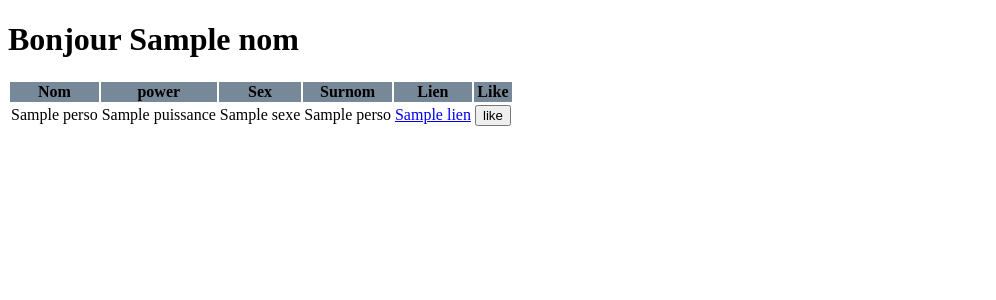
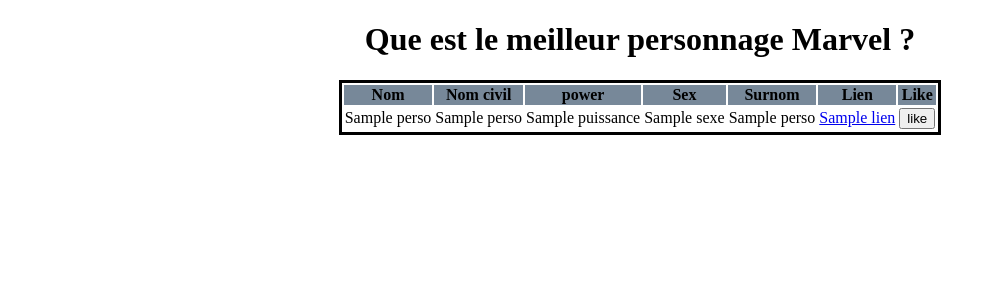
Before and after one commit to Entropie67/templateflasktuto, a Flask app: template templates/index.html in a window 1280 px wide. Shown: the top 300 px of the page, without its empty margins (0-996 px from the left). Run offline with Flask 2, Linux system fonts and the light colour scheme; the template is opened without the code that fills it: most values are stand-ins (such as "Sample title", 1, 10 or a date in 2020).

Commit message:
style table

```diff
--- a/app.py
+++ b/app.py
@@ -14,4 +14,4 @@
     return 'Coucou !'
 
 if __name__ == '__main__':
-    app.run()
+    app.run(debug=True)
--- a/core/marvel.py
+++ b/core/marvel.py
@@ -26,6 +26,3 @@
         WHERE idpersonnage = {id}'''
     curseur.execute(sql)
     connexion.commit()
-
-
-power_up(4, 300)
--- a/static/css/style.css
+++ b/static/css/style.css
@@ -1,3 +1,17 @@
 th {
     background-color: lightslategray;
 }
+
+h1{
+    text-align: center;
+}
+
+tr:hover {
+    background-color: bisque;
+}
+
+table {
+    border: solid;
+    margin-left: auto;
+    margin-right: auto;
+}
--- a/templates/index.html
+++ b/templates/index.html
@@ -1,15 +1,16 @@
 <!DOCTYPE html>
-<html lang="en">
+<html lang="fr">
 <head>
     <meta charset="UTF-8">
     <link rel="stylesheet" type="text/css" href="{{ url_for('static', filename='css/style.css') }}"/>
     <title>{{ titre}}</title>
 </head>
 <body>
-    <h1> Bonjour {{ nom }}</h1>
+    <h1>Que est le meilleur personnage Marvel ?</h1>
     <table>
     <tr>
         <th> Nom</th>
+        <th> Nom civil</th>
         <th>power</th>
         <th>Sex</th>
         <th>Surnom</th>
@@ -19,6 +20,7 @@
     {% for p in perso %}
         <tr>
             <td>{{ p.nom }}</td>
+            <td>{{ p.nom_civil }}</td>
             <td>{{ p.puissance }}</td>
             <td>{{ p.sexe }}</td>
             <td>{{ p.surnom }}</td>
```
